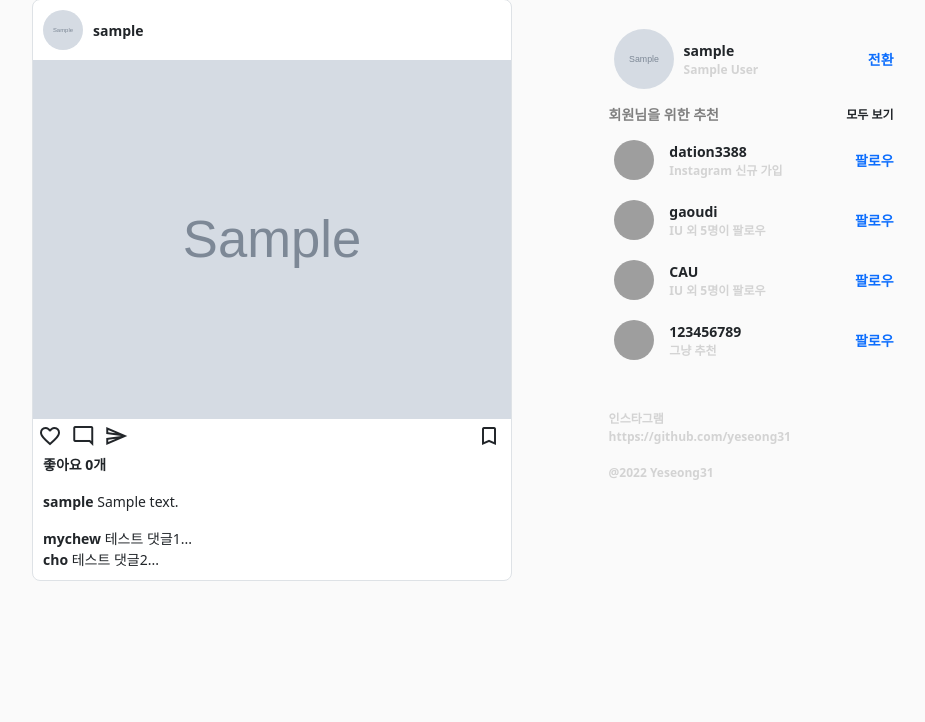
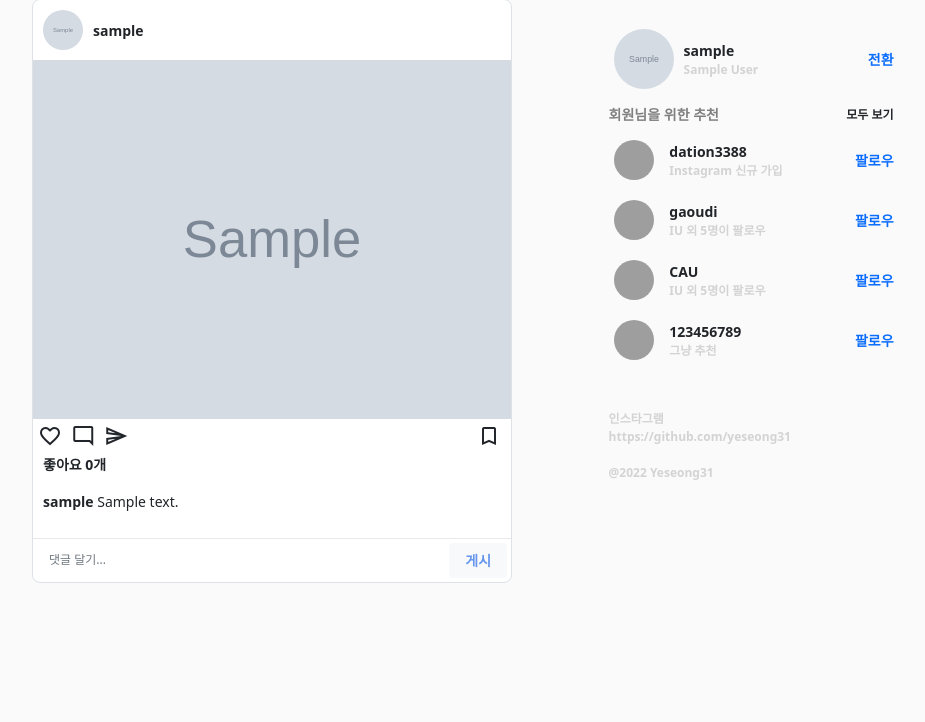
Before and after one commit to yeseong31/django-instagram, a Django app: page / in a window 1280 px wide. Shown: the part 116-838 px from the top of the page, without its empty margins (318-1243 px from the left). Run offline with Django 4.2, Linux system fonts and the light colour scheme; a user stored in the database is signed in; tables that the repository leaves empty hold one stand-in row (values such as "Sample post"); grey boxes marked "Sample" are stand-in pictures; some libraries are stand-ins or nearby versions; grey boxes are pictures that could not be loaded.

Commit message:
0715 comment

```diff
--- a/instagram/models.py
+++ b/instagram/models.py
@@ -5,8 +5,10 @@ from common.models import CustomUser
 
 
 class Feed(models.Model):
-    author = models.ForeignKey(CustomUser, on_delete=models.CASCADE, related_name='author_f', verbose_name='게시글 작성자')
-    content = models.TextField()
+    """게시글 Model"""
+
+    author = models.ForeignKey(CustomUser, on_delete=models.CASCADE, related_name='feeds', verbose_name='게시글 작성자')
+    content = models.TextField(verbose_name='게시글 내용')
     image = models.ImageField(verbose_name='게시글 이미지', upload_to='image/%Y/%m/%d/', default='default.jpg')
     voter = models.ManyToManyField(CustomUser, verbose_name='추천인', related_name='voter_f')
     create_date = models.DateTimeField(verbose_name='생성일', default=timezone.now)
@@ -17,3 +19,19 @@ class Feed(models.Model):
 
     class Meta:
         db_table = 'feed'
+
+
+class Comment(models.Model):
+    """답글 Model"""
+    author = models.ForeignKey(CustomUser, on_delete=models.CASCADE, related_name='comments', verbose_name='답글 작성자')
+    feed = models.ForeignKey(Feed, on_delete=models.CASCADE, verbose_name='답글을 단 게시글')
+    content = models.TextField(verbose_name='답글 내용')
+    voter = models.ManyToManyField(CustomUser, verbose_name='추천인', related_name='voter_c')
+    create_date = models.DateTimeField(verbose_name='생성일')
+    modify_date = models.DateTimeField(null=True, blank=True, verbose_name='수정일')
+
+    def __str__(self):
+        return self.author
+
+    class Meta:
+        db_table = 'comment'
--- a/instagram/urls.py
+++ b/instagram/urls.py
@@ -4,7 +4,7 @@ from django.urls import path
 from config.settings import base
 from instagram.views.base_views import home
 from instagram.views.mypage_views import mypage
-from instagram.views.upload_views import upload_feed
+from instagram.views.upload_views import feed_create, comment_create
 
 app_name = 'instagram'
 
@@ -13,7 +13,9 @@ urlpatterns = [
     # 홈
     path('', home, name='home'),
     # 게시글 등록
-    path('upload/feed', upload_feed, name='upload_feed'),
+    path('feed/create', feed_create, name='feed_create'),
+    # 답글 등록
+    path('comment/create/<int:feed_id>/', comment_create, name='comment_create'),
 
     # ----- 마이페이지 -----
     path('<str:nickname>/', mypage, name='mypage'),
--- a/static/css/insta.css
+++ b/static/css/insta.css
@@ -28,7 +28,6 @@
     margin: 10px;
     min-height: auto;
     border-radius: 8px;
-    padding-bottom: 10px;
 }
 
 .feed-img {
@@ -211,3 +210,28 @@
     width: 100px;
     height: 40px;
 }
+
+.my-comment-box {
+    display:flex;
+    flex-direction: row;
+    align-items: center;
+    border-top: solid 1px #e9e9e9;
+    padding: 4px;
+    margin-top: 10px
+}
+
+.my-comment-box-content {
+    font-size: 12px;
+    box-shadow: none;
+    border: none;
+    outline: none;
+    width: 430px;
+}
+
+.my-comment-upload-btn {
+    font-size: 14px;
+    width: 60px;
+    color: cornflowerblue;
+    font-weight: bold;
+    margin-left: 10px;
+}
--- a/templates/instagram/feed.html
+++ b/templates/instagram/feed.html
@@ -4,9 +4,10 @@
 
 <div class="main-body">
   <div class="left-body">
-    <!-- Feed -->
+    <!-- 전체 피드 -->
     {% if feed_list %}
       {% for feed in feed_list %}
+      <a id="feed_{{ feed.pk }}"></a>
       <div class="border feed-box">
         <div class="feed-name">
           <div class="profile-box">
@@ -15,6 +16,7 @@
           <span class="feed-name-txt"> {{ feed.author }} </span>
         </div>
         <img class="feed-img"  src="{% get_media_prefix %}{{ feed.image }}" alt="image1">
+        <!-- icons -->
         <div class="feed-icon">
           <div>
             <span class="material-icons-outlined">favorite_border</span>
@@ -30,13 +32,26 @@
               <b>좋아요 {% if feed.voter_set.count > 0 %}{{ feed.voter_set.count }}{% else %}0{% endif %}개</b>
           </p>
         </div>
+        <a id="comment_{{ comment.pk }}"></a>
         <div class="feed-content">
           <p class="feed-txt"><b> {{ feed.author }} </b> {{ feed.content }} </p>
         </div>
         <div class="feed-reply">
-          <span class="feed-txt"><b> mychew </b> 테스트 댓글1...</span>
-          <span class="feed-txt"><b> cho </b> 테스트 댓글2...</span>
+          {% for comment in feed.comment_set.all %}
+            <span class="feed-txt"><b> {{ comment.author.nickname }} </b> {{ comment.content }}</span>
+          {% endfor %}
         </div>
+        <!-- 답글 -->
+        <form id="frmcm" action="{% url 'instagram:comment_create' feed.pk %}" method="post">
+          {% csrf_token %}
+          <div class="my-comment-box">
+            <label for="content"></label>
+            <input id="content" name="content" type="text"
+                class="form-control my-comment-box-content" placeholder="댓글 달기..."
+                {% if not user.is_authenticated %}disabled{% endif %}>
+            <input type="submit" value="게시" class="register btn btn-light my-comment-upload-btn">
+          </div>
+        </form>
       </div>
       {% endfor %}
     {% else %}
```
Also changed, not shown: instagram/forms.py (+15 -2 lines), instagram/views/upload_views.py (+30 -3 lines), instagram/migrations/0003_alter_feed_author_alter_feed_content_comment.py (added).
